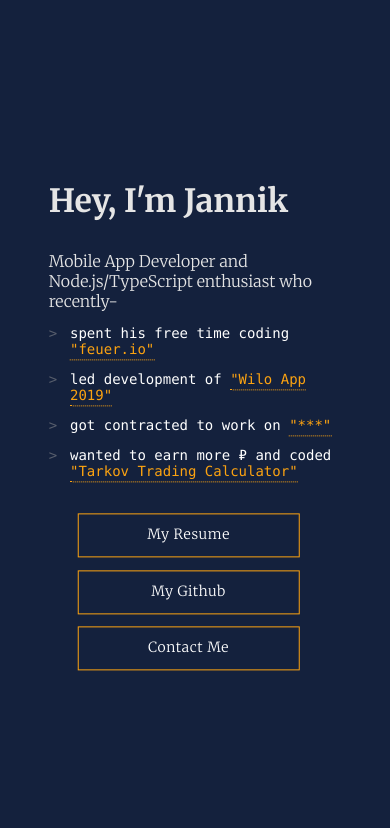
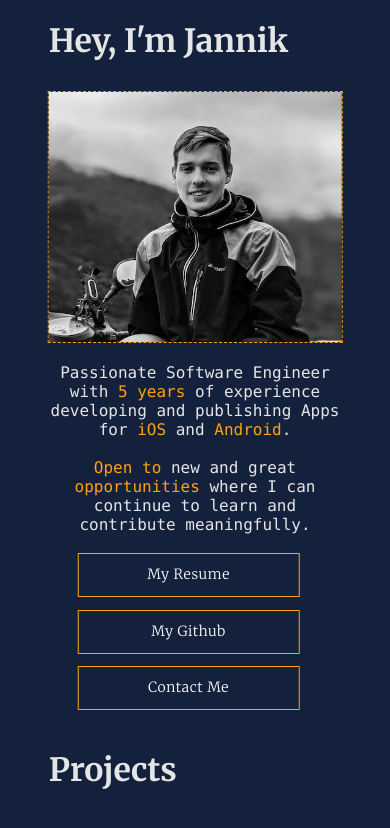
Before and after one commit to feuerdev/portfolio, a website with bundled scripts: page index.html in a window 390 px wide. Built offline with nearby package versions, Linux system fonts and the light colour scheme.

Commit message:
added portrait added short blurp removed "recently" section set content witdth to be max 480px changed font to code font

```diff
--- a/index.html
+++ b/index.html
@@ -28,9 +28,14 @@
   <div class="container" id="particle-container">
     <div class="content">
       <h1 data-target-resolver>Hey, I'm Jannik</h1>
-
-      </p>Mobile App Developer and Node.js/TypeScript enthusiast who recently-</br>
-      <span class="code"></p>
+      <div class="description">
+        <img class="desc-portrait" src="assets/portrait.jpg"></img>
+        <div class="desc-text">
+          Passionate Software Engineer with <span class="highlight">5 years</span> of experience developing and publishing Apps for <span class="highlight">iOS</span> and <span class="highlight">Android</span>.</br></br>
+          <span class="highlight">Open to</span> new and great <span class="highlight">opportunities</span> where I can continue to learn and contribute meaningfully.
+        </div>
+      </div>
+      <!-- <span class="code">
         <p class="teaser">
           <span class="arrow">></span>
           <span class="white">spent his free time coding <a href="javascript:showDetail(1)">"feuer.io"</a></span>
@@ -48,7 +53,7 @@
           <span class="white">wanted to earn more ₽ and coded <a href="javascript:showDetail(3)">"Tarkov Trading
               Calculator"</a></span>
         </p>
-      </span>
+      </span> -->
       </br>
       <div class="links">
         <a class="link" target="_blank"
@@ -57,6 +62,7 @@
         <a class="link" target="_blank" href="https://github.com/feuerdev">My Github</a>
         <a class="link" target="_blank" href="mailto:jannik@feuer.dev">Contact Me</a>
       </div>
+      <h2>Projects</h2>
     </div>
   </div>
   <div class="detail code">
--- a/style.css
+++ b/style.css
@@ -1,5 +1,5 @@
 body {
-  font-family: Merriweather, Georgia, serif;
+  font-family: "Fira Code", "SFMono-Regular", Consolas, "Liberation Mono", Menlo, Courier, monospace;
   margin: 0;
   background-color: #14213D;
   color: #E5E5E5;
@@ -19,8 +19,6 @@ a {
 }
 
 a:hover {
-  /* -webkit-text-decoration: underline;
-  text-decoration: underline; */
   border-bottom-width: 1px;
   border-bottom-style: solid;
   padding-bottom: 3px;
@@ -43,25 +41,65 @@ a:hover {
 
 .content {
   position: absolute;
+  width: 480px;
   top: 50%;
   left: 50%;
   -ms-transform: translate(-50%, -50%);
   transform: translate(-50%, -50%);
   margin-bottom: 1rem;
-  /* transition: .5s; */
 }
 
 .detail {
   background-color: #14213D;
   transition: 0.5s;
   position: fixed;
-  /* border-left: 1px solid #fca311; */
 
   color:  #fca311;
   top: 0;
   right: -50%;
   height: 100%;
   width: 50%;
+}
+
+h1 {
+  font-family: Merriweather, Georgia, serif;
+  font-weight: 700;
+  font-size: 2rem;
+  min-height: 3rem;
+}
+
+h2 {
+  font-family: Merriweather, Georgia, serif;
+  font-weight: 700;
+  font-size: 2rem;
+  min-height: 3rem;
+}
+
+.highlight {
+  color:  #fca311;
+}
+
+.description {
+  display: flex;
+}
+
+.desc-text {
+  font-size: 1em;
+  text-align: center;
+}
+
+.desc-portrait {
+  margin-right: 20px;
+
+  align-self: start;
+  width: 250px;
+  height: 250px;
+  object-fit: cover;
+  object-position: 0px 40%;
+
+  border-style: dashed;
+  border-width: 1px;
+  border-color: #fca311;
 }
 
 .padding {
@@ -94,12 +132,6 @@ a:hover {
 
 .white {
   color: #fff;
-}
-
-h1 {
-  font-weight: 700;
-  font-size: 2rem;
-  min-height: 3rem;
 }
 
 .arrow {
@@ -135,6 +167,7 @@ h1 {
   align-items: center;
   justify-content: center;
   border: 1px solid #fca311;
+  font-family: Merriweather, Georgia, serif;
   font-size: 0.875rem;
   letter-spacing: 0.6px;
   color: #ffffff;
@@ -145,7 +178,7 @@ h1 {
   ##Device = Most of the Smartphones Mobiles (Portrait)
   ##Screen = B/w 320px to 479px
 */
-@media (min-width: 140px) and (max-width: 480px) {
+@media (max-width: 480px) {
 
   .link {
     margin-bottom: 0.8rem;
@@ -158,7 +191,26 @@ h1 {
   }
 
   .content {
+    width: auto;
     min-width: 75%;
+
+    top: 0%;
+    left: 50%;
+    -ms-transform: translate(-50%, 0%);
+    transform: translate(-50%, 0%);
+  }
+
+
+  .description {
+    flex-direction: column;
+  }
+
+  .desc-portrait {
+    margin-right: 0px;
+    margin-bottom: 20px;
+    align-self: center;
+    width: 100%;
+
   }
 
   .detail {
```
Also changed, not shown: assets/portrait.jpg (added).
